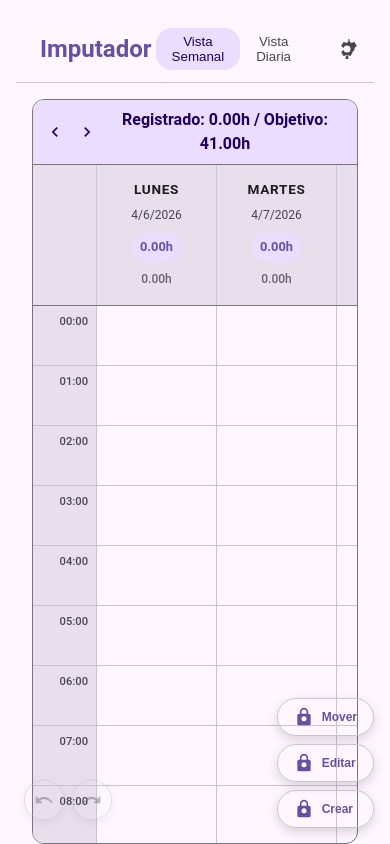
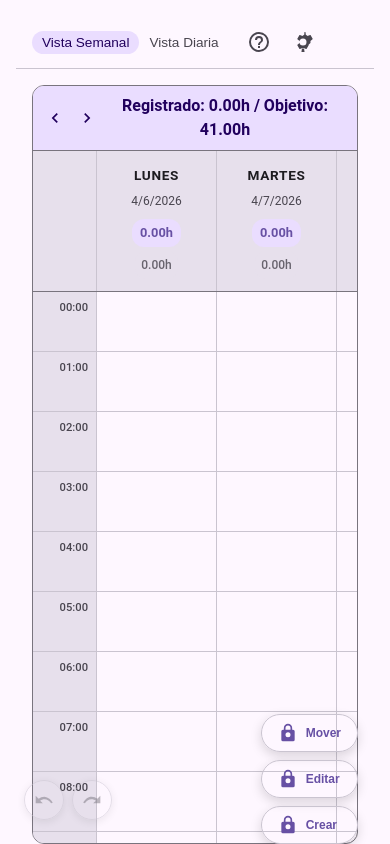
Before and after one commit to Jarki26/imputador, a SvelteKit app: page / in a window 390 px wide. Built offline with nearby package versions, Linux system fonts and the light colour scheme.

Commit message:
feat(ui): add help and settings buttons to header and improve mobile responsiveness

```diff
--- a/src/locales/en.json
+++ b/src/locales/en.json
@@ -2,7 +2,9 @@
   "app": {
     "title": "Imputador",
     "daily_view": "Daily View",
-    "weekly_view": "Weekly View"
+    "weekly_view": "Weekly View",
+    "help": "Help",
+    "settings": "Settings"
   },
   "common": {
     "save": "Save",
--- a/src/locales/es.json
+++ b/src/locales/es.json
@@ -2,7 +2,9 @@
   "app": {
     "title": "Imputador",
     "daily_view": "Vista Diaria",
-    "weekly_view": "Vista Semanal"
+    "weekly_view": "Vista Semanal",
+    "help": "Ayuda",
+    "settings": "Ajustes"
   },
   "common": {
     "save": "Guardar",
--- a/src/routes/+page.svelte
+++ b/src/routes/+page.svelte
@@ -22,6 +22,7 @@
   let selectedDate = $state(new Date());
   let showAddModal = $state(false);
   let showSettingsModal = $state(false);
+  let showTutorial = $state(false);
   let editingTask = $state<Task | null>(null);
   let initialStartTime = $state('');
 
@@ -129,13 +130,30 @@
           {i18n.t('app.daily_view')}
         </button>
       </div>
-      <button class="icon-btn" onclick={() => (showSettingsModal = true)}>
+      <div class="header-btns">
+        <button
+          class="icon-btn"
+          onclick={() => (showTutorial = true)}
+          title={i18n.t('app.help')}
+          aria-label={i18n.t('app.help')}
+        >
+          <svg viewBox="0 0 24 24" width="24" height="24" fill="currentColor">
+            <path d="M11,18H13V16H11V18M12,2A10,10 0 0,0 2,12A10,10 0 0,0 12,22A10,10 0 0,0 22,12A10,10 0 0,0 12,2M12,20C7.59,20 4,16.41 4,12C4,7.59 7.59,4 12,4C16.41,4 20,7.59 20,12C20,16.41 16.41,20 12,20M12,6A4,4 0 0,0 8,10H10A2,2 0 0,1 12,8A2,2 0 0,1 14,10C14,12 11,11.75 11,15H13C13,12.75 16,12.5 16,10A4,4 0 0,0 12,6Z" />
+          </svg>
+        </button>
+        <button
+          class="icon-btn"
+          onclick={() => (showSettingsModal = true)}
+          title={i18n.t('app.settings')}
+          aria-label={i18n.t('app.settings')}
+        >
           <svg viewBox="0 0 24 24" width="24" height="24" fill="currentColor">
             <path
               d="M12,15.5A3.5,3.5 0 0,1 8.5,12A3.5,3.5 0 0,1 12,8.5A3.5,3.5 0 0,1 15.5,12A3.5,3.5 0 0,1 12,15.5M19.43,12.97C19.47,12.65 19.5,12.33 19.5,12C19.5,11.67 19.47,11.35 19.43,11.03L21.54,9.37C21.73,9.22 21.78,8.95 21.66,8.73L19.66,5.27C19.54,5.05 19.27,4.97 19.05,5.05L16.56,5.9C16.04,5.53 15.47,5.22 14.86,5.03L14.49,2.37C14.45,2.13 14.24,1.95 14,1.95H10C13.76,1.95 13.55,2.13 13.51,2.37L13.14,5.03C12.53,5.22 11.96,5.53 11.44,5.9L8.95,5.05C8.73,4.97 8.46,5.05 8.34,5.27L6.34,8.73C6.22,8.95 6.27,9.22 6.46,9.37L8.57,11.03C8.53,11.35 8.5,11.67 8.5,12C8.5,12.33 8.53,12.65 8.57,12.97L6.46,14.63C6.27,14.78 6.22,15.05 6.34,15.27L8.34,18.73C8.46,18.95 8.73,19.03 8.95,18.95L11.44,18.1C11.96,18.47 12.53,18.78 13.14,18.97L13.51,21.63C13.55,21.87 13.76,22.05 14,22.05H10C10.24,22.05 10.45,21.87 10.49,21.63L10.86,18.97C11.47,18.78 12.04,18.47 12.56,18.1L15.05,18.95C15.27,19.03 15.54,18.95 15.66,18.73L17.66,15.27C17.78,15.05 17.73,14.78 17.54,14.63L19.43,12.97Z"
             />
           </svg>
         </button>
+      </div>
     </div>
   </header>
 
@@ -178,7 +196,8 @@
     <button
       onclick={handleUndo}
       disabled={historyStore.undoStack.length === 0}
-      title={`${i18n.t('common.undo')} (Ctrl+Z)`}
+      title={i18n.t('common.undo') + ' (Ctrl+Z)'}
+      aria-label={i18n.t('common.undo')}
     >
       <svg viewBox="0 0 24 24" width="20" height="20" fill="currentColor">
         <path d="M12.5,8C9.85,8 7.45,9 5.6,10.6L2,7V16H10.6L7.38,12.77C8.77,11.66 10.55,11 12.5,11C16.04,11 19.05,13.05 20.5,16L22.5,15.2C20.69,11.25 16.89,8.5 12.5,8Z" />
@@ -187,7 +206,8 @@
     <button
       onclick={handleRedo}
       disabled={historyStore.redoStack.length === 0}
-      title={`${i18n.t('common.redo')} (Ctrl+Y)`}
+      title={i18n.t('common.redo') + ' (Ctrl+Y)'}
+      aria-label={i18n.t('common.redo')}
     >
       <svg viewBox="0 0 24 24" width="20" height="20" fill="currentColor">
         <path d="M18.4,10.6C16.55,9 14.15,8 11.5,8C7.11,8 3.31,11.25 1.5,15.2L3.5,16C4.95,13.05 7.96,11 11.5,11C13.45,11 15.23,11.66 16.62,12.77L13.4,16H22V7L18.4,10.6Z" />
@@ -195,7 +215,7 @@
     </button>
   </div>
 
-  <Tutorial />
+  <Tutorial show={showTutorial} onClose={() => (showTutorial = false)} setView={(v) => (view = v)} />
 </main>
 
 <Modal
@@ -238,6 +258,7 @@
     padding: 0.5rem 1.5rem;
     background-color: var(--md-sys-color-surface-container);
     border-bottom: 1px solid var(--md-sys-color-outline-variant);
+    flex-shrink: 0;
   }
 
   .logo h1 {
@@ -250,6 +271,11 @@
     display: flex;
     align-items: center;
     gap: 1rem;
+  }
+
+  .header-btns {
+    display: flex;
+    gap: 0.5rem;
   }
 
   .view-toggle {
@@ -268,6 +294,7 @@
     font-weight: 500;
     color: var(--md-sys-color-on-surface-variant);
     transition: all 0.2s;
+    white-space: nowrap;
   }
 
   .view-toggle button.active {
@@ -296,6 +323,7 @@
     flex: 1;
     overflow: hidden;
     padding: 1rem;
+    position: relative;
   }
 
   .daily-section {
@@ -368,4 +396,34 @@
     cursor: not-allowed;
     color: var(--md-sys-color-outline);
   }
+
+  /* Media Queries for Mobile */
+  @media (max-width: 600px) {
+    .app-header {
+      padding: 0.5rem 0.75rem;
+    }
+
+    .logo h1 {
+      font-size: 1.2rem;
+    }
+
+    .header-actions {
+      gap: 0.5rem;
+    }
+
+    .view-toggle button {
+      padding: 4px 10px;
+      font-size: 0.85rem;
+    }
+
+    .icon-btn {
+      padding: 6px;
+    }
+  }
+
+  @media (max-width: 400px) {
+    .logo {
+      display: none; /* Hide logo on very small screens to make room for toggle and buttons */
+    }
+  }
 </style>
```
Also changed, not shown: 1 other file (tests, documents, lock files or other folders). Lines whose indentation alone changed are shown as unchanged.
